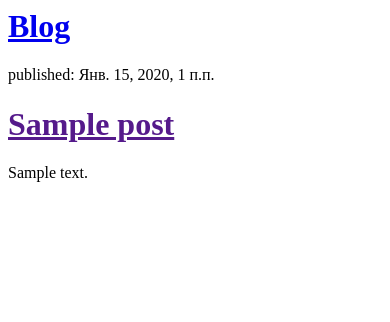
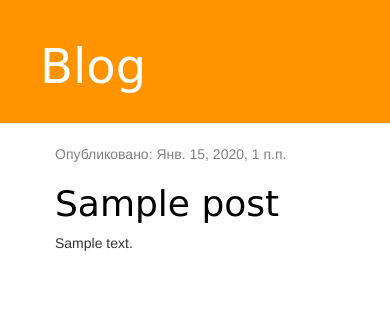
Before and after one commit to RomanBaggins/Blog, a Django app: page / in a window 390 px wide. Shown: the top 322 px of the page. Run offline with Django 3.2, Linux system fonts and the light colour scheme; tables that the repository leaves empty hold one stand-in row (values such as "Sample post"); some libraries are stand-ins or nearby versions.

Commit message:
add css styles

```diff
--- /dev/null
+++ b/blog/static/css/blog.css
@@ -0,0 +1,46 @@
+.page-header {
+    background-color: #ff9400;
+    margin-top: 0;
+    padding: 20px 20px 20px 40px;
+}
+
+.page-header h1, .page-header h1 a, .page-header h1 a:visited, .page-header h1 a:active {
+    color: #ffffff;
+    font-size: 36pt;
+    text-decoration: none;
+}
+
+.content {
+    margin-left: 40px;
+}
+
+h1, h2, h3, h4 {
+    font-family: 'Lobster', cursive;
+}
+
+.date {
+    color: #828282;
+}
+
+.save {
+    float: right;
+}
+
+.post-form textarea, .post-form input {
+    width: 100%;
+}
+
+.top-menu, .top-menu:hover, .top-menu:visited {
+    color: #ffffff;
+    float: right;
+    font-size: 26pt;
+    margin-right: 20px;
+}
+
+.post {
+    margin-bottom: 70px;
+}
+
+.post h1 a, .post h1 a:visited {
+    color: #000000;
+}
--- a/blog/templates/blog/post_list.html
+++ b/blog/templates/blog/post_list.html
@@ -1,11 +1,31 @@
-<div>
+{% load static %}
+<html>
+    <head>
+        <title>Blog</title>
+        <link rel="stylesheet" href="//maxcdn.bootstrapcdn.com/bootstrap/3.2.0/css/bootstrap.min.css">
+        <link rel="stylesheet" href="//maxcdn.bootstrapcdn.com/bootstrap/3.2.0/css/bootstrap-theme.min.css">
+        <link rel="stylesheet" href="{% static 'css/blog.css' %}">
+    </head>
+    <body>
+        <div class="page-header">
             <h1><a href="/">Blog</a></h1>
         </div>
 
+        <div class="content container">
+            <div class="row">
+                <div class="col-md-8">
                     {% for post in posts %}
-    <div>
-        <p>published: {{ post.published_date }}</p>
+                        <div class="post">
+                            <div class="date">
+                                <p>Опубликовано: {{ post.published_date }}</p>
+                            </div>
                             <h1><a href="">{{ post.title }}</a></h1>
                             <p>{{ post.text|linebreaksbr }}</p>
                         </div>
                     {% endfor %}
+                </div>
+            </div>
+        </div>
+
+    </body>
+</html>
```
Lines whose indentation alone changed are shown as unchanged.
